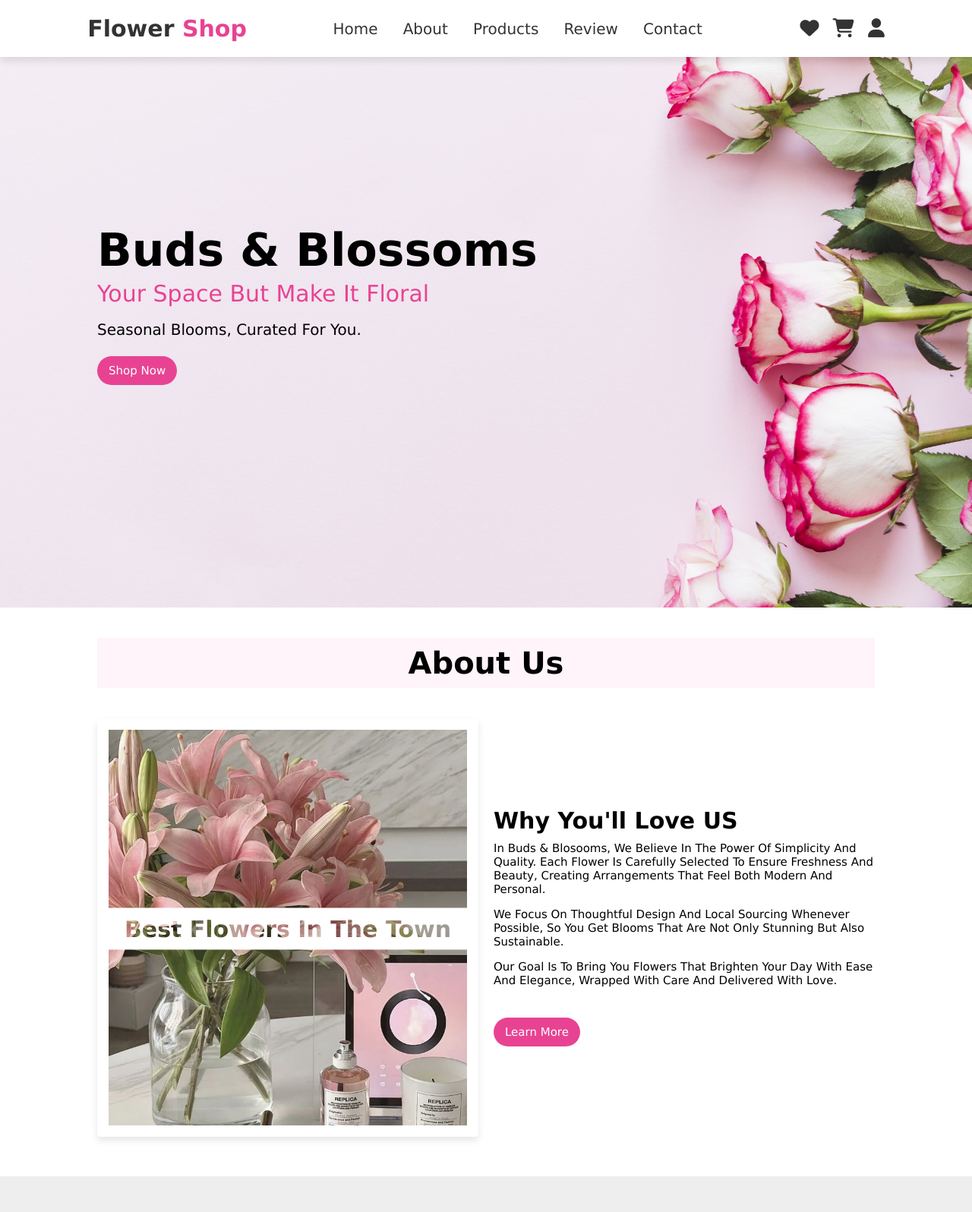
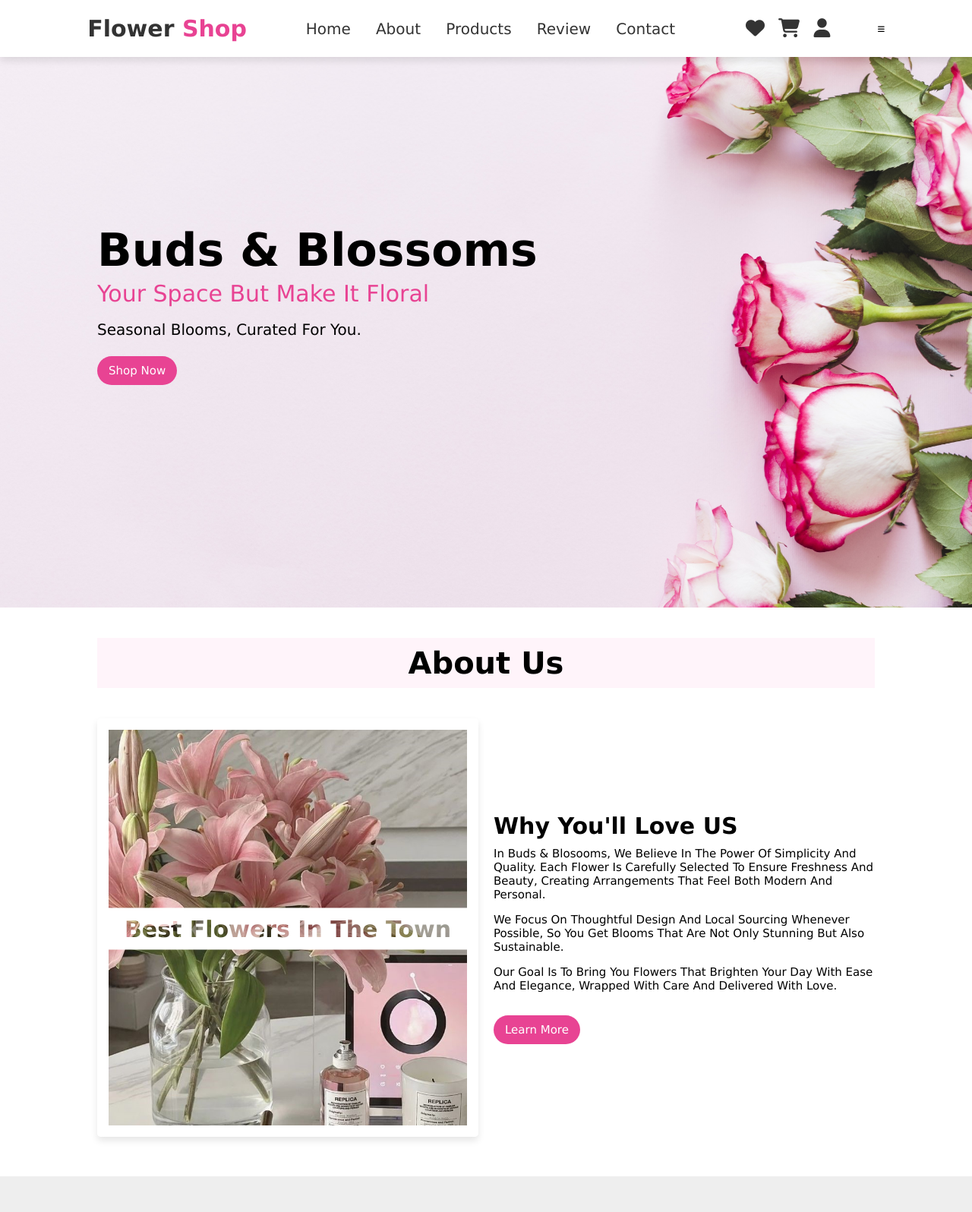
Before and after one commit to Abirammii/flower-shop, a plain HTML site: page index.html in a window 1280 px wide. Shown: the top 1596 px of the page at 76% size. Drawn offline with Linux system fonts and the light colour scheme.

Commit message:
Update index.html

```diff
--- a/index.html
+++ b/index.html
@@ -26,7 +26,10 @@
         <a href="#" class="fas fa-heart"></a>
         <a href="#" class="fas fa-shopping-cart"></a>
         <a href="#" class="fas fa-user"></a>
+
      </div>
+     <div id="menu-btn" class="fas fa-bars"></div>
+
      </header>
      <section class="home" id="home">
         <div class="content">
@@ -50,8 +53,8 @@
          <p> In buds & blosooms, we believe in the power of simplicity and quality. Each flower is carefully selected to ensure freshness and beauty, creating arrangements that feel both modern and personal.</p>
          <p> We focus on thoughtful design and local sourcing whenever possible, so you get blooms that are not only stunning but also sustainable.</p><p> Our goal is to bring you flowers that brighten your day with ease and elegance, wrapped with care and delivered with love.</p>
 
-</p>
-         <p><a href="#" class="btn">learn more</a></p>
+          </p>
+         <a href="#" class="btn">learn more</a>
 
       </div>
       </div>
@@ -288,5 +291,20 @@
       </div>
       </div>
     </section>
+    <script>
+  const menuBtn = document.querySelector('#menu-btn');
+  const navbar = document.querySelector('.navbar');
+
+  menuBtn.onclick = () => {
+    menuBtn.classList.toggle('fa-times');
+    navbar.classList.toggle('active');
+  };
+
+  window.onscroll = () => {
+    menuBtn.classList.remove('fa-times');
+    navbar.classList.remove('active');
+  };
+</script>
+
 </body>
 </html>
```
